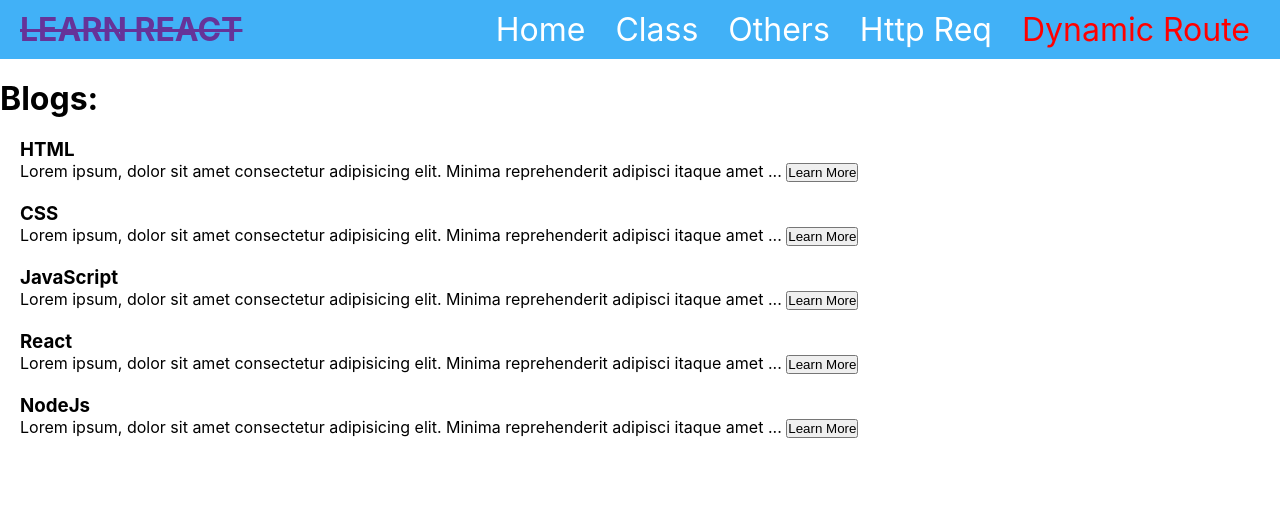
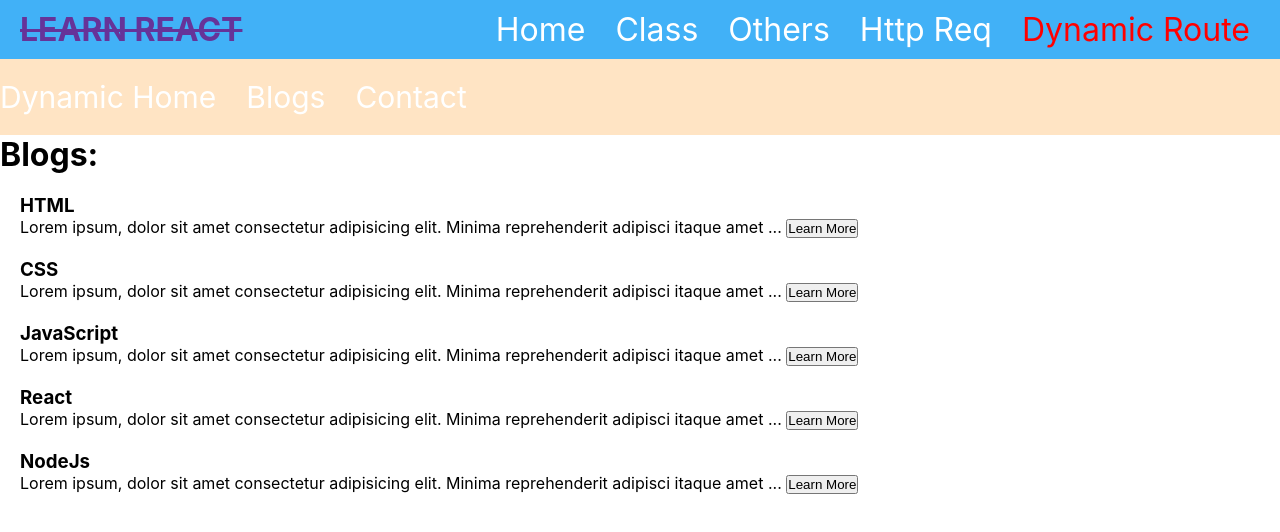
Before and after one commit to khaled39ab/React-With-LWS, a React (Create React App) app: page /dynamic-route in a window 1280 px wide. Shown: the top 532 px of the page. Built offline with nearby package versions, Linux system fonts and the light colour scheme.

Commit message:
new navbar styled

```diff
--- a/src/page/dynamic-routing/DynamicNavbar.css
+++ b/src/page/dynamic-routing/DynamicNavbar.css
@@ -0,0 +1,7 @@
+.navbar{
+    background-color: bisque;
+    color: white;
+    padding-top: 20px;
+    padding-bottom: 20px;
+    font-size: 30px;
+}
--- a/src/page/dynamic-routing/DynamicNavbar.js
+++ b/src/page/dynamic-routing/DynamicNavbar.js
@@ -3,14 +3,12 @@ import { Link, NavLink } from 'react-router-dom';
 
 const DynamicNavbar = () => {
     return (
-        <div>
-            <ul>
-                <nav>
-                    <Link className='link' to={'/dynamic-home'}>Dynamic Home</Link>
-                    <Link className='link' to={'/blogs'}>Blogs</Link>
-                    <Link className='link' to={'/contact'}>Contact</Link>
-                </nav>
-            </ul>
+        <div className='navbar'>
+            <nav>
+                <Link className='link' to={'/dynamic-home'}>Dynamic Home</Link>
+                <Link className='link' to={'/blogs'}>Blogs</Link>
+                <Link className='link' to={'/contact'}>Contact</Link>
+            </nav>
         </div>
     );
 };
--- a/src/page/dynamic-routing/DynamicRoute.js
+++ b/src/page/dynamic-routing/DynamicRoute.js
@@ -39,7 +39,7 @@ const DynamicRoute = () => {
 
     return (
         <div>
-            <DynamicNavbar />
+            <DynamicNavbar></DynamicNavbar>
 
             <h1>Blogs:</h1>
             {
```
